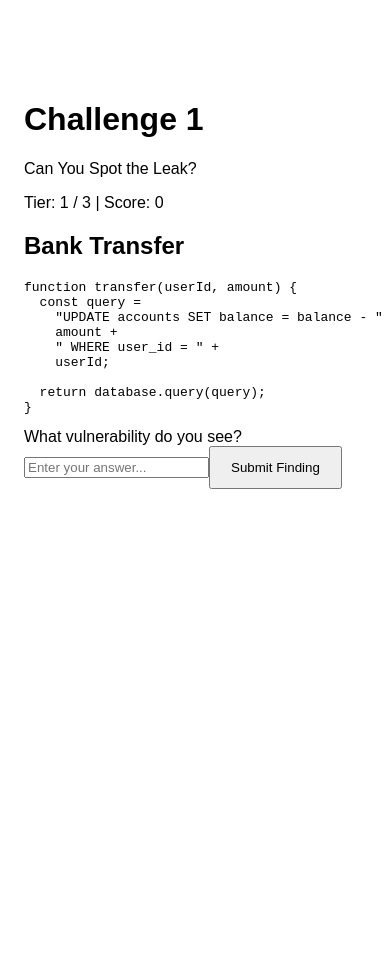
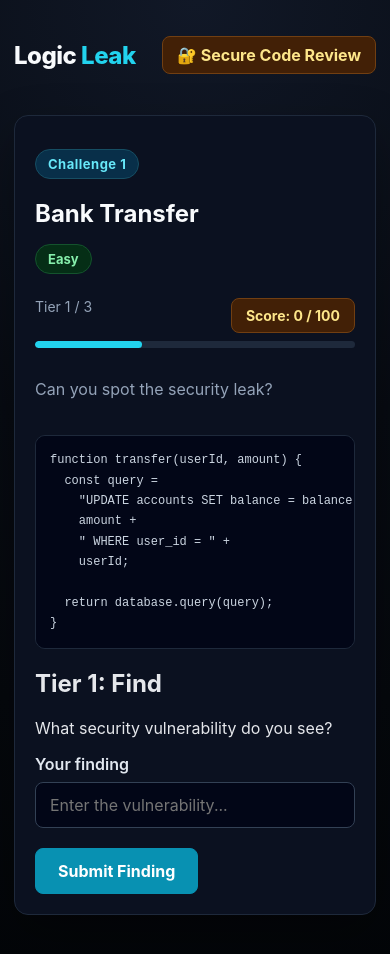
Before and after one commit to Poojasri08/logic-leak-v2, a React app in the folder frontend/: page / in a window 390 px wide. Shown: the top 954 px of the page. Before the commit the page ends 844 px from the top, so only its background shows below. Built offline with nearby package versions, Linux system fonts and the light colour scheme; the HTML template or start-up script is replaced by a standard one.

Commit message:
feat: polish challenge platform UI

```diff
--- a/frontend/src/App.css
+++ b/frontend/src/App.css
@@ -1,184 +1,282 @@
-.counter {
-  font-size: 16px;
-  padding: 5px 10px;
-  border-radius: 5px;
-  color: var(--accent);
-  background: var(--accent-bg);
-  border: 2px solid transparent;
-  transition: border-color 0.3s;
-  margin-bottom: 24px;
-
-  &:hover {
-    border-color: var(--accent-border);
-  }
-  &:focus-visible {
-    outline: 2px solid var(--accent);
-    outline-offset: 2px;
-  }
+#root {
+  min-height: 100vh;
 }
 
-.hero {
-  position: relative;
+.app {
+  min-height: 100vh;
+  padding: 32px 20px;
+}
 
-  .base,
-  .framework,
-  .vite {
-    inset-inline: 0;
+.app-container {
+  width: 100%;
+  max-width: 1100px;
   margin: 0 auto;
 }
 
-  .base {
-    width: 170px;
-    position: relative;
-    z-index: 0;
+/* Navigation */
+
+.navbar {
+  display: flex;
+  align-items: center;
+  justify-content: space-between;
+  padding: 16px 0;
+  margin-bottom: 50px;
 }
 
-  .framework,
-  .vite {
-    position: absolute;
+.logo {
+  font-size: 24px;
+  font-weight: 800;
+  letter-spacing: -0.5px;
+  color: #f8fafc;
 }
 
-  .framework {
-    z-index: 1;
-    top: 34px;
-    height: 28px;
-    transform: perspective(2000px) rotateZ(300deg) rotateX(44deg) rotateY(39deg)
-      scale(1.4);
+.logo span {
+  color: #22d3ee;
 }
 
-  .vite {
-    z-index: 0;
-    top: 107px;
-    height: 26px;
-    width: auto;
-    transform: perspective(2000px) rotateZ(300deg) rotateX(40deg) rotateY(39deg)
-      scale(0.8);
+/* Hero */
+
+.hero-section {
+  text-align: center;
+  padding: 60px 20px 70px;
+}
+
+.hero-badge {
+  display: inline-block;
+  padding: 6px 12px;
+  margin-bottom: 20px;
+  border: 1px solid #164e63;
+  border-radius: 999px;
+  background: #082f49;
+  color: #67e8f9;
+  font-size: 13px;
+  font-weight: 700;
+  letter-spacing: 0.5px;
+}
+
+.hero-title {
+  margin: 0;
+  font-size: clamp(42px, 8vw, 72px);
+  line-height: 1;
+  font-weight: 800;
+  color: #f8fafc;
+}
+
+.hero-title span {
+  color: #22d3ee;
+}
+
+.hero-description {
+  max-width: 650px;
+  margin: 24px auto 32px;
+  color: #94a3b8;
+  font-size: 18px;
+  line-height: 1.7;
+}
+
+/* Buttons */
+
+.primary-button {
+  display: inline-block;
+  border: 1px solid #0891b2;
+  border-radius: 8px;
+  padding: 12px 22px;
+  background: #0891b2;
+  color: #ffffff;
+  font-weight: 700;
+  transition:
+    background 0.2s ease,
+    transform 0.2s ease;
+}
+
+.primary-button:hover {
+  background: #06b6d4;
+  transform: translateY(-1px);
+}
+
+.primary-button:focus-visible,
+.secondary-button:focus-visible,
+button:focus-visible,
+input:focus-visible,
+textarea:focus-visible {
+  outline: 2px solid #22d3ee;
+  outline-offset: 3px;
+}
+
+/* Challenge */
+
+.challenge-card {
+  max-width: 900px;
+  margin: 0 auto;
+  padding: 32px;
+  border: 1px solid #1e293b;
+  border-radius: 14px;
+  background: #0b1120;
+  box-shadow: 0 20px 50px rgba(0, 0, 0, 0.3);
+}
+
+.challenge-header {
+  display: flex;
+  align-items: center;
+  justify-content: space-between;
+  gap: 16px;
+  margin-bottom: 24px;
+}
+
+.challenge-title {
+  margin: 0;
+  color: #f8fafc;
+  font-size: 28px;
+}
+
+.difficulty-badge {
+  padding: 6px 12px;
+  border: 1px solid #14532d;
+  border-radius: 999px;
+  background: #052e16;
+  color: #86efac;
+  font-size: 13px;
+  font-weight: 700;
+}
+
+/* Progress */
+
+.progress-section {
+  margin-bottom: 28px;
+}
+
+.progress-info {
+  display: flex;
+  justify-content: space-between;
+  margin-bottom: 8px;
+  color: #94a3b8;
+  font-size: 14px;
+}
+
+.progress-bar {
+  width: 100%;
+  height: 7px;
+  overflow: hidden;
+  border-radius: 999px;
+  background: #1e293b;
+}
+
+.progress-fill {
+  height: 100%;
+  border-radius: inherit;
+  background: #22d3ee;
+  transition: width 0.3s ease;
+}
+
+/* Code */
+
+.code-block {
+  margin: 20px 0;
+  padding: 20px;
+  overflow-x: auto;
+  border: 1px solid #1e293b;
+  border-radius: 10px;
+  background: #020617;
+  color: #cbd5e1;
+  font-family: "Courier New", monospace;
+  font-size: 14px;
+  line-height: 1.7;
+}
+
+/* Forms */
+
+.form-group {
+  margin-bottom: 20px;
+}
+
+.form-label {
+  display: block;
+  margin-bottom: 8px;
+  color: #e2e8f0;
+  font-weight: 600;
+}
+
+.input,
+.textarea {
+  width: 100%;
+  border: 1px solid #334155;
+  border-radius: 8px;
+  padding: 12px 14px;
+  background: #020617;
+  color: #f8fafc;
+  transition: border-color 0.2s ease;
+}
+
+.input:focus,
+.textarea:focus {
+  border-color: #22d3ee;
+  outline: none;
+}
+
+.textarea {
+  min-height: 120px;
+  resize: vertical;
+}
+
+/* Score */
+
+.score-display {
+  display: inline-flex;
+  align-items: center;
+  gap: 8px;
+  padding: 8px 14px;
+  border: 1px solid #713f12;
+  border-radius: 8px;
+  background: #422006;
+  color: #fde68a;
+  font-weight: 700;
+}
+
+/* Feedback */
+
+.feedback {
+  margin-top: 20px;
+  padding: 12px 16px;
+  border: 1px solid #164e63;
+  border-radius: 8px;
+  background: #082f49;
+  color: #a5f3fc;
+}
+
+/* Mobile */
+
+@media (max-width: 700px) {
+  .app {
+    padding: 20px 14px;
+  }
+
+  .navbar {
+    margin-bottom: 25px;
+  }
+
+  .hero-section {
+    padding: 40px 10px 50px;
+  }
+
+  .hero-description {
+    font-size: 16px;
+  }
+
+  .challenge-card {
+    padding: 20px;
+  }
+
+  .challenge-header {
+    align-items: flex-start;
+    flex-direction: column;
+  }
+
+  .challenge-title {
+    font-size: 24px;
+  }
+
+  .code-block {
+    padding: 14px;
+    font-size: 12px;
   }
 }
-
-#center {
-  display: flex;
-  flex-direction: column;
-  gap: 25px;
-  place-content: center;
-  place-items: center;
-  flex-grow: 1;
-
-  @media (max-width: 1024px) {
-    padding: 32px 20px 24px;
-    gap: 18px;
-  }
-}
-
-#next-steps {
-  display: flex;
-  border-top: 1px solid var(--border);
-  text-align: left;
-
-  & > div {
-    flex: 1 1 0;
-    padding: 32px;
-    @media (max-width: 1024px) {
-      padding: 24px 20px;
-    }
-  }
-
-  .icon {
-    margin-bottom: 16px;
-    width: 22px;
-    height: 22px;
-  }
-
-  @media (max-width: 1024px) {
-    flex-direction: column;
-    text-align: center;
-  }
-}
-
-#docs {
-  border-right: 1px solid var(--border);
-
-  @media (max-width: 1024px) {
-    border-right: none;
-    border-bottom: 1px solid var(--border);
-  }
-}
-
-#next-steps ul {
-  list-style: none;
-  padding: 0;
-  display: flex;
-  gap: 8px;
-  margin: 32px 0 0;
-
-  .logo {
-    height: 18px;
-  }
-
-  a {
-    color: var(--text-h);
-    font-size: 16px;
-    border-radius: 6px;
-    background: var(--social-bg);
-    display: flex;
-    padding: 6px 12px;
-    align-items: center;
-    gap: 8px;
-    text-decoration: none;
-    transition: box-shadow 0.3s;
-
-    &:hover {
-      box-shadow: var(--shadow);
-    }
-    .button-icon {
-      height: 18px;
-      width: 18px;
-    }
-  }
-
-  @media (max-width: 1024px) {
-    margin-top: 20px;
-    flex-wrap: wrap;
-    justify-content: center;
-
-    li {
-      flex: 1 1 calc(50% - 8px);
-    }
-
-    a {
-      width: 100%;
-      justify-content: center;
-      box-sizing: border-box;
-    }
-  }
-}
-
-#spacer {
-  height: 88px;
-  border-top: 1px solid var(--border);
-  @media (max-width: 1024px) {
-    height: 48px;
-  }
-}
-
-.ticks {
-  position: relative;
-  width: 100%;
-
-  &::before,
-  &::after {
-    content: '';
-    position: absolute;
-    top: -4.5px;
-    border: 5px solid transparent;
-  }
-
-  &::before {
-    left: 0;
-    border-left-color: var(--border);
-  }
-  &::after {
-    right: 0;
-    border-right-color: var(--border);
-  }
-}
--- a/frontend/src/App.jsx
+++ b/frontend/src/App.jsx
@@ -1,7 +1,24 @@
 import Challenge from "./pages/Challenge"
+import "./App.css"
 
 function App() {
-  return <Challenge />
+  return (
+    <div className="app">
+      <div className="app-container">
+        <nav className="navbar">
+          <div className="logo">
+            Logic <span>Leak</span>
+          </div>
+
+          <div className="score-display">
+            🔐 Secure Code Review
+          </div>
+        </nav>
+
+        <Challenge />
+      </div>
+    </div>
+  )
 }
 
 export default App
--- a/frontend/src/index.css
+++ b/frontend/src/index.css
@@ -1,15 +1,40 @@
+:root {
+  font-family: Inter, system-ui, -apple-system, BlinkMacSystemFont, "Segoe UI",
+    sans-serif;
+  color: #e5e7eb;
+  background: #070b12;
+  font-synthesis: none;
+  text-rendering: optimizeLegibility;
+}
+
+* {
+  box-sizing: border-box;
+}
+
 body {
   margin: 0;
-  font-family: Arial, sans-serif;
+  min-width: 320px;
+  min-height: 100vh;
+  background:
+    radial-gradient(circle at top, #111827 0%, #070b12 45%, #030508 100%);
+  color: #e5e7eb;
+}
+
+button,
+input,
+textarea {
+  font: inherit;
+}
+
+button {
+  cursor: pointer;
+}
+
+a {
+  color: inherit;
+  text-decoration: none;
 }
 
 main {
-  max-width: 900px;
-  margin: 0 auto;
-  padding: 80px 24px;
+  min-height: 100vh;
 }
-
-button {
-  padding: 12px 20px;
-  cursor: pointer;
-}
--- a/frontend/src/pages/Challenge.jsx
+++ b/frontend/src/pages/Challenge.jsx
@@ -54,7 +54,6 @@ function Challenge() {
     }
 
     const vulnerabilityKeyword = challenge.tier2.expectedKeywords[0]
-
     const fixKeywords = challenge.tier2.expectedKeywords.slice(1)
 
     const knowsVulnerability = containsKeyword(
@@ -131,43 +130,98 @@ function Challenge() {
     }
   }
 
+  const displayedTier = tier > 3 ? 3 : tier
+  const progressWidth = `${(displayedTier / 3) * 100}%`
+
   return (
-    <main>
-      <h1>Challenge {challenge.id}</h1>
+    <main className="challenge-page">
+      <div className="challenge-card">
+        <div className="challenge-header">
+          <div>
+            <p className="hero-badge">
+              Challenge {challenge.id}
+            </p>
 
-      <p>Can You Spot the Leak?</p>
+            <h1 className="challenge-title">
+              {challenge.title}
+            </h1>
+          </div>
+
+          <span className="difficulty-badge">
+            {challenge.difficulty}
+          </span>
+        </div>
+
+        <div className="progress-section">
+          <div className="progress-info">
+            <span>
+              Tier {displayedTier} / 3
+            </span>
+
+            <span className="score-display">
+              Score: {score} / 100
+            </span>
+          </div>
+
+          <div className="progress-bar">
+            <div
+              className="progress-fill"
+              style={{ width: progressWidth }}
+            />
+          </div>
+        </div>
+
+        <p className="hero-description">
+          Can you spot the security leak?
+        </p>
+
+        {challenge.description && (
+          <p className="hero-description">
+            {challenge.description}
+          </p>
+        )}
+
+        <pre className="code-block">
+          {challenge.code}
+        </pre>
+
+        {tier === 1 && (
+          <section>
+            <h2>Tier 1: Find</h2>
 
             <p>
-        Tier: {tier > 3 ? 3 : tier} / 3 | Score: {score}
+              What security vulnerability do you see?
             </p>
 
-      <section>
-        <h2>{challenge.title}</h2>
-
-        <p>{challenge.description}</p>
-
-        <pre>{challenge.code}</pre>
-
-        {tier === 1 && (
             <form onSubmit={handleSubmit}>
-            <label htmlFor="answer">
-              What vulnerability do you see?
+              <div className="form-group">
+                <label
+                  className="form-label"
+                  htmlFor="answer"
+                >
+                  Your finding
                 </label>
 
                 <input
+                  className="input"
                   id="answer"
                   type="text"
                   value={answer}
                   onChange={(event) =>
                     setAnswer(event.target.value)
                   }
-              placeholder="Enter your answer..."
+                  placeholder="Enter the vulnerability..."
                 />
+              </div>
 
-            <button type="submit">
+              <button
+                className="primary-button"
+                type="submit"
+              >
                 Submit Finding
               </button>
             </form>
+          </section>
         )}
 
         {tier === 2 && (
@@ -177,25 +231,38 @@ function Challenge() {
             <p>{challenge.tier2.question}</p>
 
             <form onSubmit={handleTier2Submit}>
-              <label htmlFor="explanation">
+              <div className="form-group">
+                <label
+                  className="form-label"
+                  htmlFor="explanation"
+                >
                   Why is this code vulnerable?
                 </label>
 
                 <textarea
+                  className="textarea"
                   id="explanation"
                   value={tier2Explanation}
                   onChange={(event) =>
-                  setTier2Explanation(event.target.value)
+                    setTier2Explanation(
+                      event.target.value
+                    )
                   }
                   placeholder="Explain the vulnerability..."
                   rows="5"
                 />
+              </div>
 
-              <label htmlFor="fix">
+              <div className="form-group">
+                <label
+                  className="form-label"
+                  htmlFor="fix"
+                >
                   How would you fix it?
                 </label>
 
                 <textarea
+                  className="textarea"
                   id="fix"
                   value={tier2Fix}
                   onChange={(event) =>
@@ -204,8 +271,12 @@ function Challenge() {
                   placeholder="Describe the secure fix..."
                   rows="5"
                 />
+              </div>
 
-              <button type="submit">
+              <button
+                className="primary-button"
+                type="submit"
+              >
                 Submit Tier 2
               </button>
             </form>
@@ -219,11 +290,16 @@ function Challenge() {
             <p>{challenge.tier3.question}</p>
 
             <form onSubmit={handleTier3Submit}>
-              <label htmlFor="tier3Answer">
+              <div className="form-group">
+                <label
+                  className="form-label"
+                  htmlFor="tier3Answer"
+                >
                   Your answer
                 </label>
 
                 <textarea
+                  className="textarea"
                   id="tier3Answer"
                   value={tier3Answer}
                   onChange={(event) =>
@@ -232,8 +308,12 @@ function Challenge() {
                   placeholder="Explain the edge case and how to handle it..."
                   rows="6"
                 />
+              </div>
 
-              <button type="submit">
+              <button
+                className="primary-button"
+                type="submit"
+              >
                 Submit Tier 3
               </button>
             </form>
@@ -244,24 +324,37 @@ function Challenge() {
           <section>
             <h2>Challenge Complete!</h2>
 
-            <p>You completed all three tiers.</p>
+            <p>
+              You completed all three tiers.
+            </p>
 
-            <p>Final Score: {score} / 100</p>
+            <p className="score-display">
+              Final Score: {score} / 100
+            </p>
 
             {challengeIndex < challenges.length - 1 && (
-              <button onClick={handleNextChallenge}>
+              <button
+                className="primary-button"
+                onClick={handleNextChallenge}
+              >
                 Next Challenge
               </button>
             )}
 
             {challengeIndex === challenges.length - 1 && (
-              <p>You completed all available challenges.</p>
+              <p>
+                You completed all available challenges.
+              </p>
             )}
           </section>
         )}
 
-        {result && <p>{result}</p>}
-      </section>
+        {result && (
+          <div className="feedback">
+            {result}
+          </div>
+        )}
+      </div>
     </main>
   )
 }
```
Lines whose indentation alone changed are shown as unchanged.
